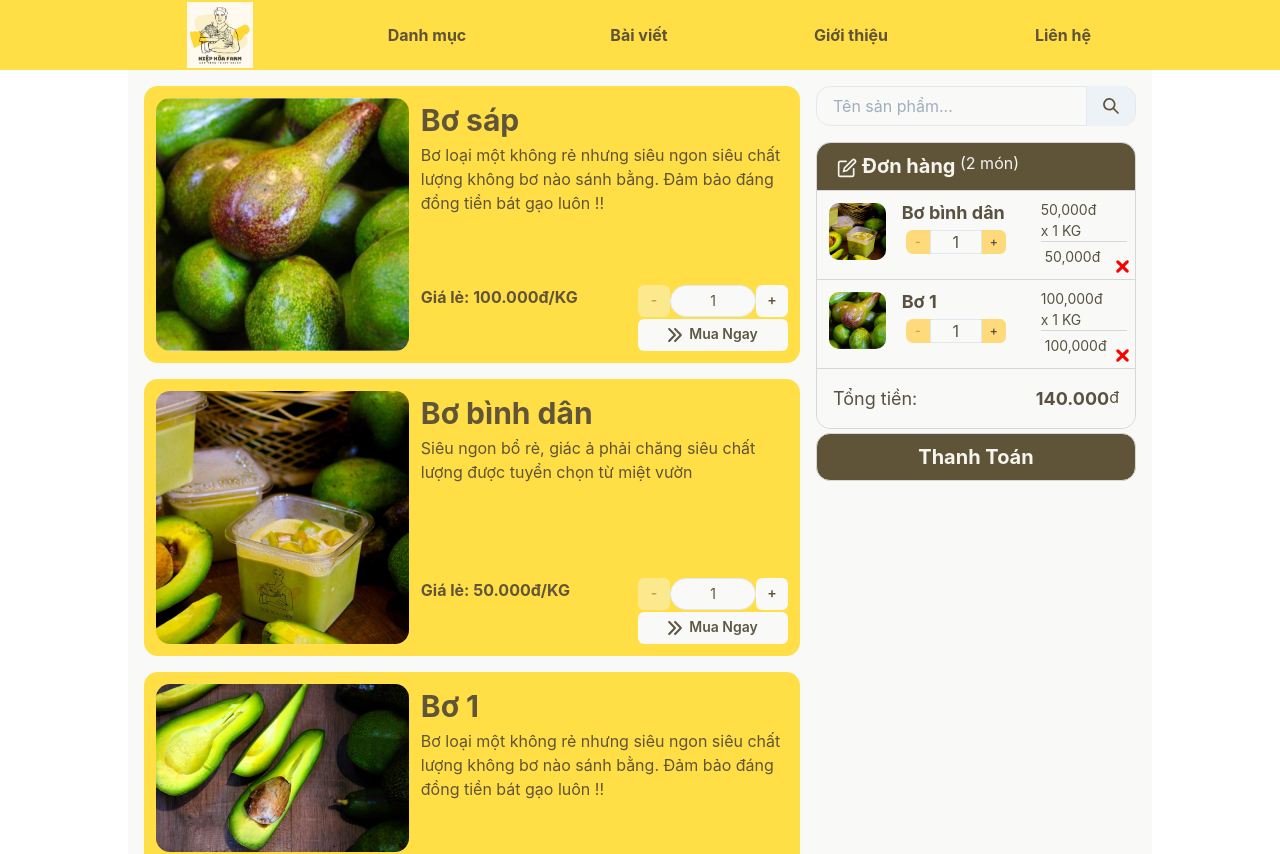
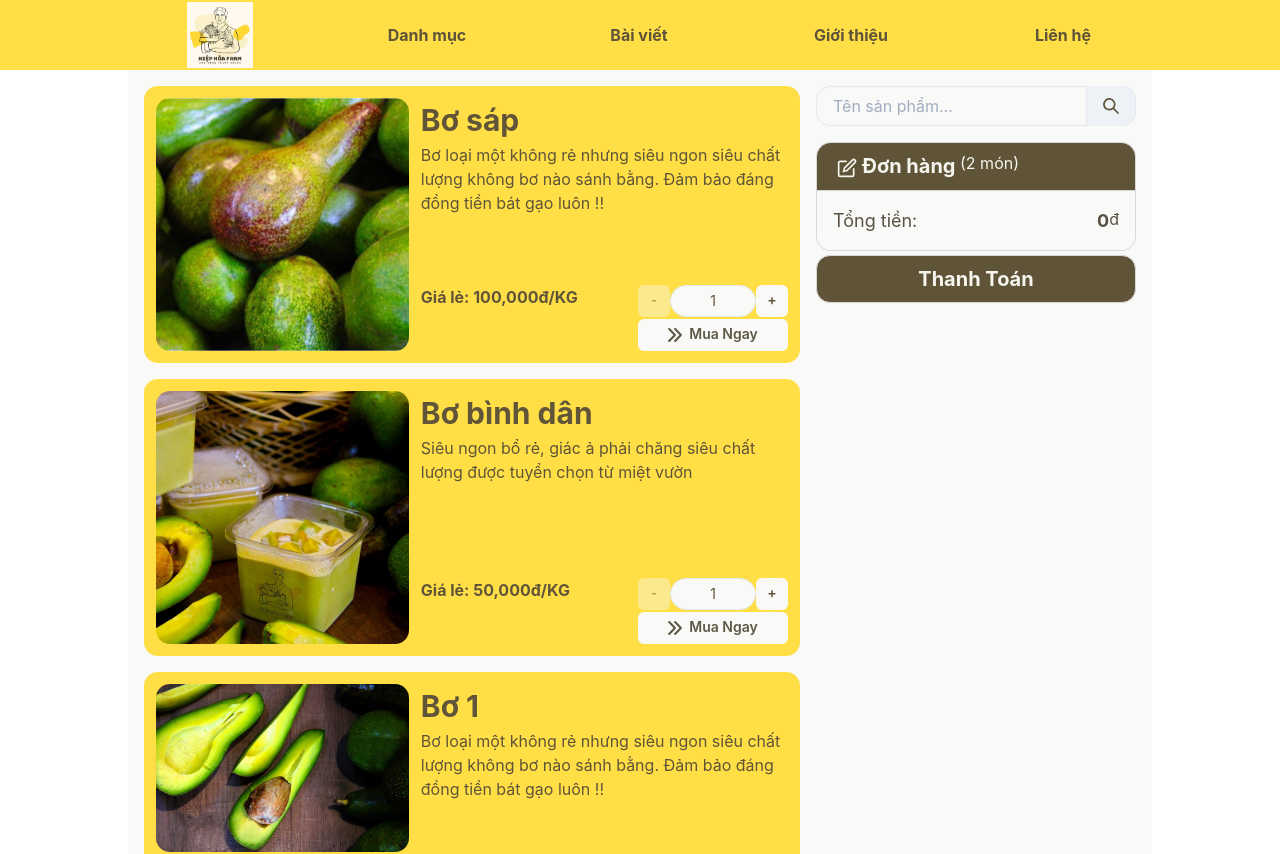
Before and after one commit to minhkhoi260199/hhfshop, a Next.js app: page / in a window 1280 px wide. Shown: the top 854 px of the page. Built offline with nearby package versions, Linux system fonts and the light colour scheme.

Commit message:
Apply redux to store Cart

```diff
--- a/components/cart/Cart.js
+++ b/components/cart/Cart.js
@@ -1,24 +1,22 @@
 import {Box, Button, Flex, Spacer, Text} from "@chakra-ui/react";
 import {EditIcon} from "@chakra-ui/icons";
 import CartItem from "./CartItem";
+import { useSelector } from "react-redux";
+import { useState } from "react";
+import { selectCart } from "./cartSlice";
 
-const cart = [
-    {
-        "idProduct" : "2",
-        "productName" : "Bơ bình dân",
-        "productPrice" : "50000",
-        "saleUnit" : "KG",
-        "gallery" : "bo2.jpg",
-    },{
-        "idProduct" : "3",
-        "productName" : "Bơ 1",
-        "productPrice" : "100000",
-        "saleUnit" : "KG",
-        "gallery" : "bo.jpg"
-    }
-]
 
 function Cart(){
+
+    function numberWithCommas(x) {
+        return x.toString().replace(/\B(?=(\d{3})+(?!\d))/g, ",");
+    }
+
+    const [amouth, setAmouth] = useState(0);
+
+    const cart = useSelector(selectCart)
+    // console.log("Cart: " + JSON.stringify(cart));
+
     return(
         <>
             <Box mb={1} border='1px #d7d7d7 solid' borderRadius='14'>
@@ -39,7 +37,7 @@ function Cart(){
                     <Spacer/>
                     <Text fontSize='lg' fontWeight='bold'
                           justifySelf='end'
-                    >140.000</Text>đ
+                    >{numberWithCommas(amouth)}</Text>đ
                 </Flex>
             </Box>
             <Button borderRadius='14' border='1px #d7d7d7 solid'
--- a/components/cart/CartItem.js
+++ b/components/cart/CartItem.js
@@ -14,6 +14,8 @@ import {SmallCloseIcon} from "@chakra-ui/icons";
 
 function CartItem(props){
 
+    const item = props.cartItem
+
     const { getInputProps, getIncrementButtonProps, getDecrementButtonProps } =
         useNumberInput({
             step: 1,
@@ -24,12 +26,12 @@ function CartItem(props){
     const inc = getIncrementButtonProps()
     const dec = getDecrementButtonProps()
     const input = getInputProps({ isReadOnly: true })
+    input.value = item.quantity
 
     function numberWithCommas(x) {
         return x.toString().replace(/\B(?=(\d{3})+(?!\d))/g, ",");
     }
 
-    const item = props.cartItem
     const quantity = Number(input.value)
     const total = Number(item.productPrice)*quantity
 
--- /dev/null
+++ b/components/cart/cartSlice.js
@@ -0,0 +1,26 @@
+import { createSlice } from '@reduxjs/toolkit'
+
+export const counterSlice = createSlice({
+  name: 'cart',
+  initialState: {
+    value: [],
+  },
+  reducers: {
+    addToCart: (state, action) => {
+      console.log("Old state:"+JSON.stringify(state.value));
+      console.log("Payload :"+JSON.stringify(action.payload));
+
+      let result = state.value.filter((item)=>{
+          if(item.idProduct !== action.payload.idProduct){
+            return item;
+          }
+      })
+      return { value : result.concat(action.payload) }
+    },
+  },
+})
+
+// Action creators are generated for each case reducer function
+export const { addToCart } = counterSlice.actions
+export const selectCart = state => state.cart.value;
+export default counterSlice.reducer
--- /dev/null
+++ b/components/helper/numberWithCommas.js
@@ -0,0 +1,3 @@
+export function numberWithCommas(x) {
+    return x.toString().replace(/\B(?=(\d{3})+(?!\d))/g, ",");
+}
--- a/components/item/Item.js
+++ b/components/item/Item.js
@@ -11,12 +11,17 @@ import {
     Text,
     useNumberInput
 } from "@chakra-ui/react";
-import {useState} from "react";
 import {ArrowRightIcon} from "@chakra-ui/icons";
+import { useDispatch, useSelector } from "react-redux";
+import { addToCart, selectCart } from "../cart/cartSlice"
+
+function numberWithCommas(x) {
+    return x.toString().replace(/\B(?=(\d{3})+(?!\d))/g, ",");
+}
 
 function Item(props){
-    const { product } = props;
-    const [quantity, setQuantity] = useState(1)
+    const { product } = props
+    const dispatch = useDispatch()
 
     const { getInputProps, getIncrementButtonProps, getDecrementButtonProps } =
         useNumberInput({
@@ -24,20 +29,32 @@ function Item(props){
             defaultValue: 1,
             min: 1,
             max: 9,
-            // precision: 2,
         })
     const inc = getIncrementButtonProps()
     const dec = getDecrementButtonProps()
     const input = getInputProps({ isReadOnly: true })
+
+    const cartItem = {
+        "idProduct" : product.idProduct,
+        "productName" : product.productName,
+        "productPrice" : product.productPrice,
+        "saleUnit" : product.saleUnit,
+        "gallery" : product.gallery,
+        "quantity" : input.value,
+    }
+
+    // const cart = useSelector(selectCart)
+
+    const handleSubmit = () =>{
+        dispatch(addToCart(cartItem));
+    }
 
     return(
         <Box p={3} bg="#ffde46" color="#605439"
              borderRadius='14' marginBottom={4}
         >
             <Grid templateColumns='repeat(10, 1fr)'>
-                <GridItem colSpan={{ base: '5', md: '4' }}
-                        //   p={{ base: '0', md: '1' }}
-                >
+                <GridItem colSpan={{ base: '5', md: '4' }}>
                     <Flex>
                         <Square flex='1'>
                             <Image
@@ -53,7 +70,7 @@ function Item(props){
                     >
                         <Text fontWeight='bold' fontSize='sm'
                               p={2}
-                        >Giá lẻ: {product.productPrice}đ/{product.saleUnit}</Text>
+                        >Giá lẻ: {numberWithCommas(product.productPrice)}đ/{product.saleUnit}</Text>
                         <Flex margin='auto' maxW='150px'>
                             <Button {...dec}
                                     size='sm' bg='#f9f9f7'
@@ -86,7 +103,7 @@ function Item(props){
                         <Box display={{base:'none', md:'block'}}>
                             <Flex>
                                 <Text fontWeight='bold' fontSize='md'
-                                >Giá lẻ: {product.productPrice}đ/{product.saleUnit}
+                                >Giá lẻ: {numberWithCommas(product.productPrice)}đ/{product.saleUnit}
                                 </Text>
                                 <Spacer />
                                 <Box pr={3}>
@@ -104,6 +121,7 @@ function Item(props){
                                     </Flex>
                                     <Button bg='#f9f9f7' textColor='#5d5745'
                                             mt='2px' w='150px' size='sm'
+                                            onClick={handleSubmit}
                                     ><ArrowRightIcon/>&nbsp; Mua Ngay</Button>
                                 </Box>
                             </Flex>
@@ -114,6 +132,7 @@ function Item(props){
                     >
                         <Button bg='#f9f9f7' textColor='#5d5745'
                                 w='110px' size='sm'
+                                onClick={handleSubmit}
                         ><ArrowRightIcon/>&nbsp; Mua Ngay</Button>
                     </Box>
                 </GridItem>
--- a/components/layout/navBar/NavBar.js
+++ b/components/layout/navBar/NavBar.js
@@ -54,7 +54,7 @@ function NavBar(){
                        <Grid templateColumns='repeat(4, 1fr)' gap={2}>
                            {tabs.map(tab => {
                                return(
-                                   <GridItem w='100%' margin='auto' key={tab.path}>
+                                   <GridItem w='100%' margin='auto' key={tab.name}>
                                        <Link href={tab.path}>
                                            <Center h='9' textAlign='center'
                                                    onClick={() => setState(tab.name)}
@@ -90,7 +90,7 @@ function NavBar(){
                                    <MenuList background="#a6e9ca" zIndex={2}>
                                        {tabs.map(tab => {
                                            return(
-                                            <Link href={tab.path} key={tab.path}>
+                                            <Link href={tab.path} key={tab.name}>
                                             <MenuItem >{tab.name}</MenuItem>
                                                </Link>
                                            )
--- a/package.json
+++ b/package.json
@@ -11,10 +11,12 @@
     "@chakra-ui/react": "^1.7.4",
     "@emotion/react": "^11.7.1",
     "@emotion/styled": "^11.6.0",
+    "@reduxjs/toolkit": "^1.7.1",
     "framer-motion": "^4.1.17",
     "next": "^10.0.1",
     "react": "^17.0.2",
-    "react-dom": "17.0.2"
+    "react-dom": "17.0.2",
+    "react-redux": "^7.2.6"
   },
   "devDependencies": {
     "eslint": "8.7.0",
--- a/pages/_app.js
+++ b/pages/_app.js
@@ -1,8 +1,10 @@
-import '../styles/navBar.css'
 import { createBreakpoints } from '@chakra-ui/theme-tools'
 import {ChakraProvider, extendTheme} from "@chakra-ui/react";
+import { Provider } from 'react-redux';
 
+import store from '../store/store'
 import Layout from '../components/layout/Layout'
+import '../styles/navBar.css'
 
 const breakpoints = createBreakpoints({
   sm: '30em',
@@ -16,9 +18,11 @@ const theme = extendTheme({ breakpoints })
 function MyApp({ Component, pageProps }) {
   return (
     <ChakraProvider theme={theme}>
-      <Layout>
-        <Component {...pageProps} />
-      </Layout>
+      <Provider store={store}>
+        <Layout>
+          <Component {...pageProps} />
+        </Layout>
+      </Provider>
     </ChakraProvider>
   )
 }
--- a/pages/index.js
+++ b/pages/index.js
@@ -12,7 +12,7 @@ const products = [
     productName: "Bơ sáp",
     description:
       "Bơ loại một không rẻ nhưng siêu ngon siêu chất lượng không bơ nào sánh bằng. Đảm bảo đáng đồng tiền bát gạo luôn !!",
-    productPrice: "100.000",
+    productPrice: "100000",
     saleUnit: "KG",
     gallery: "bo.jpg",
   },
@@ -21,7 +21,7 @@ const products = [
     productName: "Bơ bình dân",
     description:
       "Siêu ngon bổ rẻ, giác ả phải chăng siêu chất lượng được tuyển chọn từ miệt vườn",
-    productPrice: "50.000",
+    productPrice: "50000",
     saleUnit: "KG",
     gallery: "bo2.jpg",
   },
@@ -30,7 +30,7 @@ const products = [
     productName: "Bơ 1",
     description:
       "Bơ loại một không rẻ nhưng siêu ngon siêu chất lượng không bơ nào sánh bằng. Đảm bảo đáng đồng tiền bát gạo luôn !!",
-    productPrice: "1.000.000",
+    productPrice: "1000000",
     saleUnit: "KG",
     gallery: "bo4.jpg",
   },
--- /dev/null
+++ b/store/store.js
@@ -0,0 +1,8 @@
+import { configureStore } from '@reduxjs/toolkit'
+import counterReducer from '../components/cart/cartSlice'
+
+export default configureStore({
+  reducer: {
+    cart: counterReducer,
+  },
+})
```
Also changed, not shown: components/counter/Counter.js (added, +30 -0 lines), 1 other file (tests, documents, lock files or other folders).
